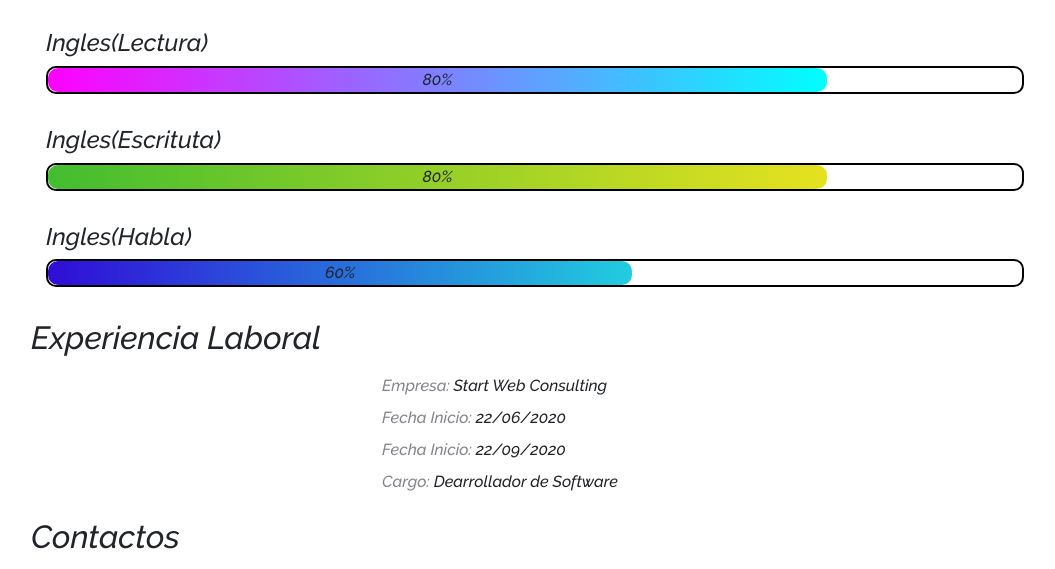
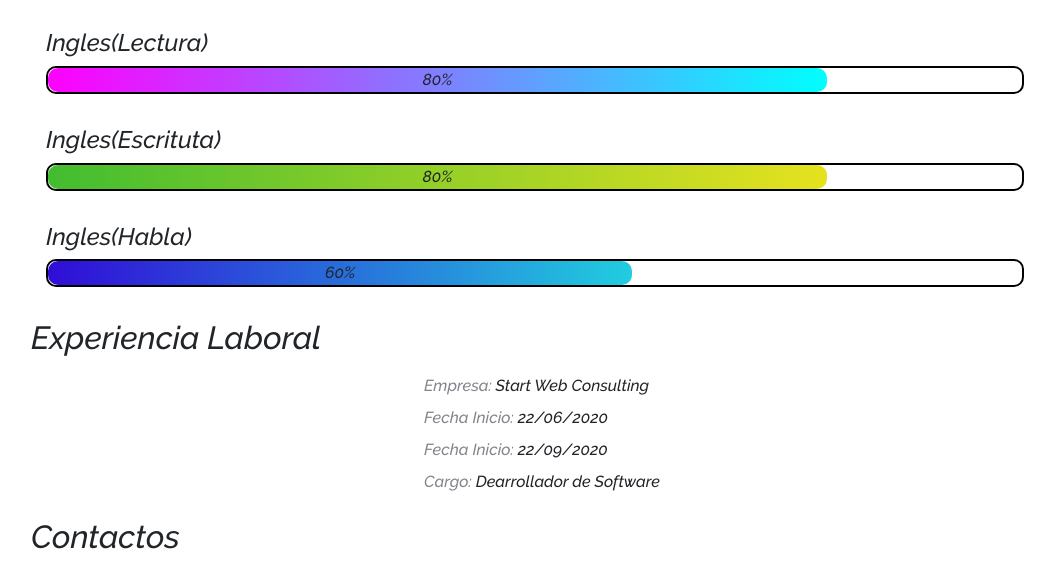
Before and after one commit to Jhomani/jhomani.github.io, a website: page index.html in a window 1280 px wide. Shown: the part 1355-1924 px from the top of the page, without its empty margins (225-1280 px from the left). Drawn offline with nearby package versions, Linux system fonts and the light colour scheme.

Commit message:
fix small deatils

```diff
--- a/index.html
+++ b/index.html
@@ -110,10 +110,10 @@
 
 			<div class="container">
 				<div id="language" class="row justify-content-center">
-					<div class="col-8 offset-4 mb-2"><em style="color: #84858c;">Empresa: </em> Start Web Consulting</div>
-					<div class="col-8 offset-4 mb-2"><em style="color: #84858c;">Fecha Inicio: </em> 22/06/2020</div>
-					<div class="col-8 offset-4 mb-2"><em style="color: #84858c;">Fecha Inicio: </em> 22/09/2020</div>
-					<div class="col-8 offset-4 mb-2"><em style="color: #84858c;">Cargo: </em> Dearrollador de Software</div>
+					<div class="col-10 offset-0 col-sm-6 offset-sm-3 mb-2"><em style="color: #84858c;">Empresa: </em> Start Web Consulting</div>
+					<div class="col-10 offset-0 col-sm-6 offset-sm-3 mb-2"><em style="color: #84858c;">Fecha Inicio: </em> 22/06/2020</div>
+					<div class="col-10 offset-0 col-sm-6 offset-sm-3 mb-2"><em style="color: #84858c;">Fecha Inicio: </em> 22/09/2020</div>
+					<div class="col-10 offset-0 col-sm-6 offset-sm-3 mb-2"><em style="color: #84858c;">Cargo: </em> Dearrollador de Software</div>
 				</div>
 			</div>
 		</div>
```
